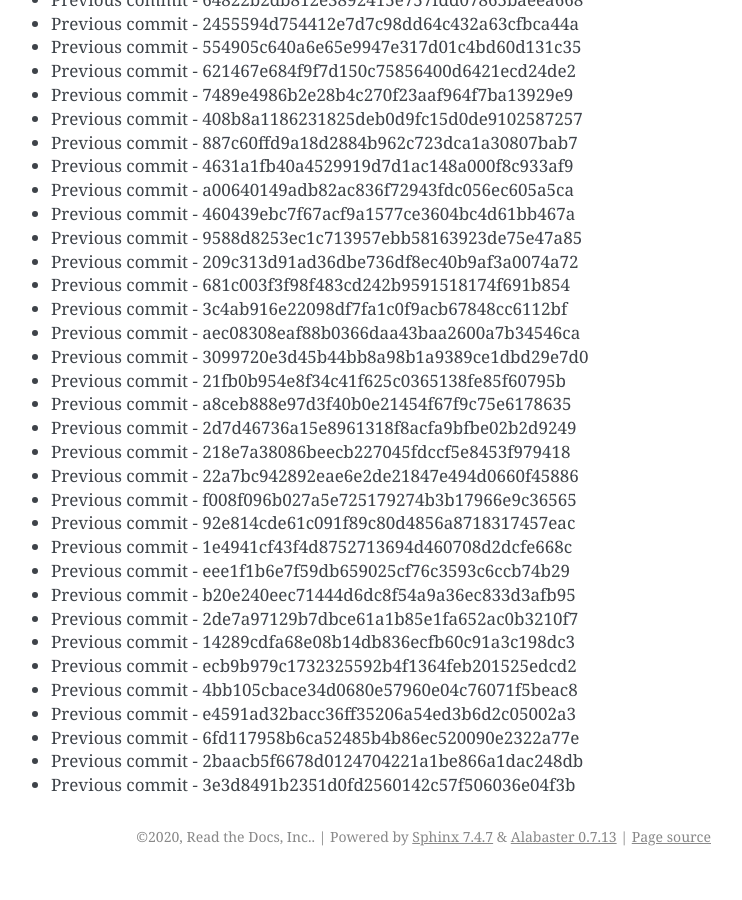
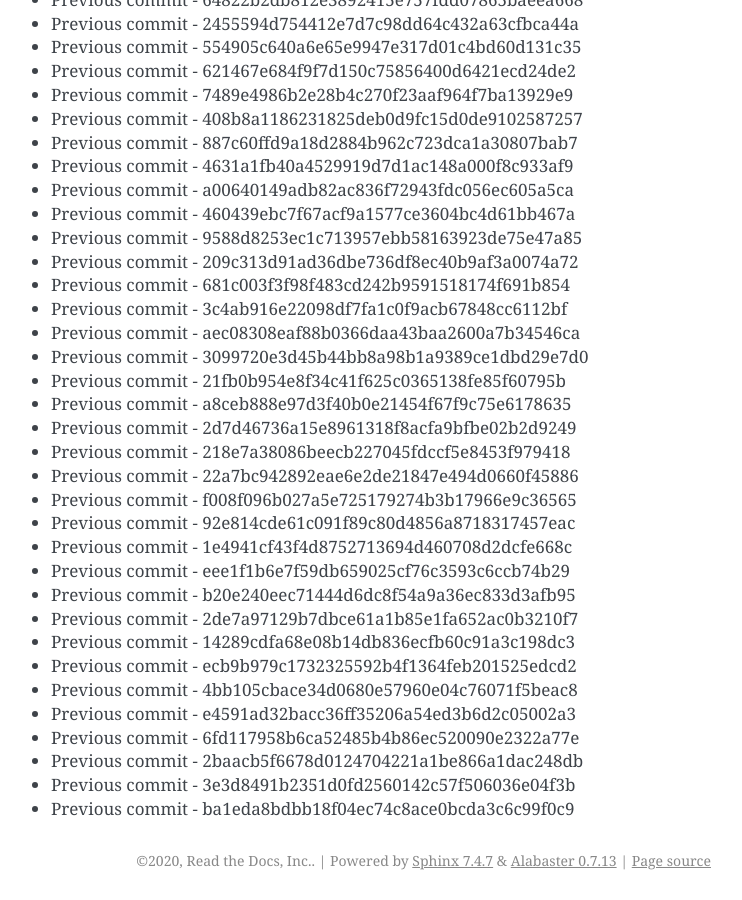
Before and after one commit to readthedocs/rtd-git-stresstest, a Sphinx documentation site: the page built from docs/updates.rst, in a window 1280 px wide and 900 px high, scrolled down 53104 px. Shown: the whole window, without its empty margins (399-1141 px from the left). Built offline with Sphinx 7.4.7, drawn with Linux system fonts in a browser that asks for light colours; before the commit the page ends 53980 px from its top, so only the background shows below that.

Commit message:
Generating commit from previous: ba1eda8bdbb18f04ec74c8ace0bcda3c6c99f0c9

```diff
--- a/docs/updates.rst
+++ b/docs/updates.rst
@@ -2263,3 +2263,4 @@ It can be tested for any performance characteristics.
 * Previous commit - 6fd117958b6ca52485b4b86ec520090e2322a77e
 * Previous commit - 2baacb5f6678d0124704221a1be866a1dac248db
 * Previous commit - 3e3d8491b2351d0fd2560142c57f506036e04f3b
+* Previous commit - ba1eda8bdbb18f04ec74c8ace0bcda3c6c99f0c9
```
